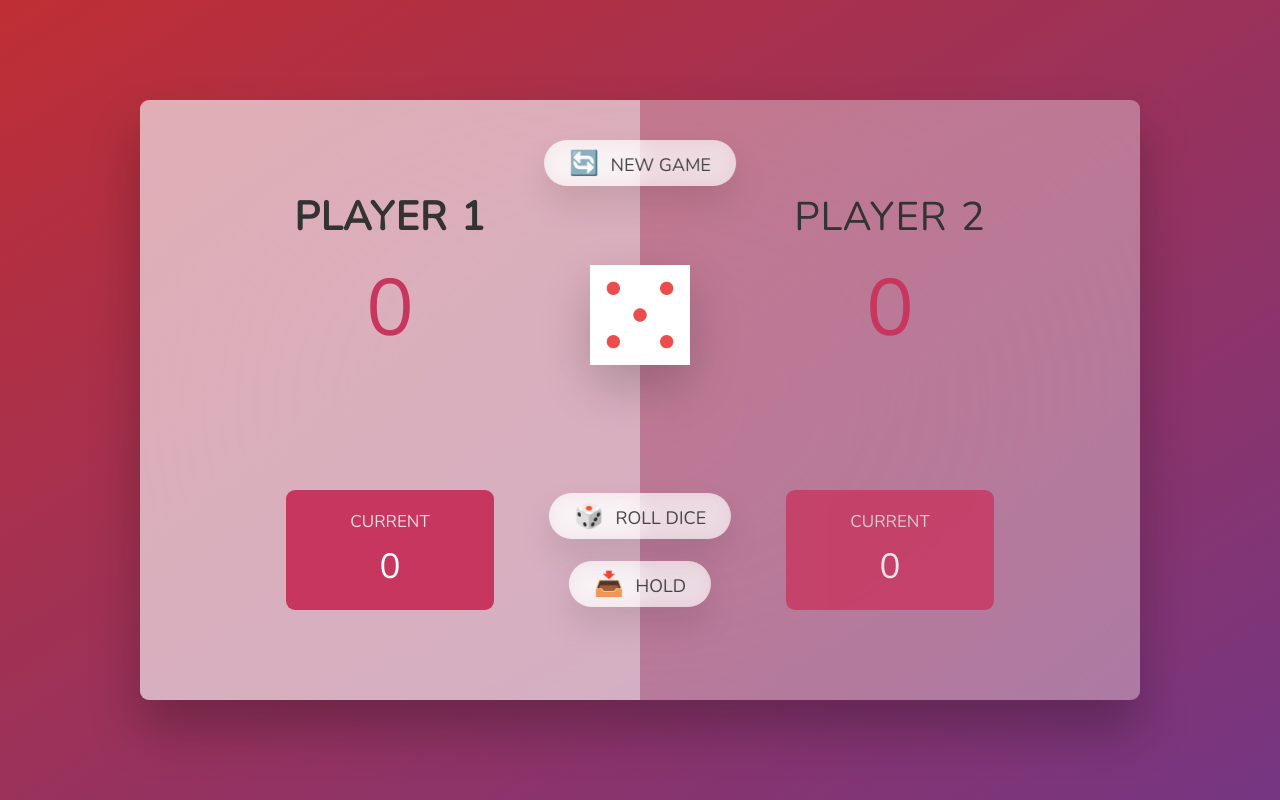
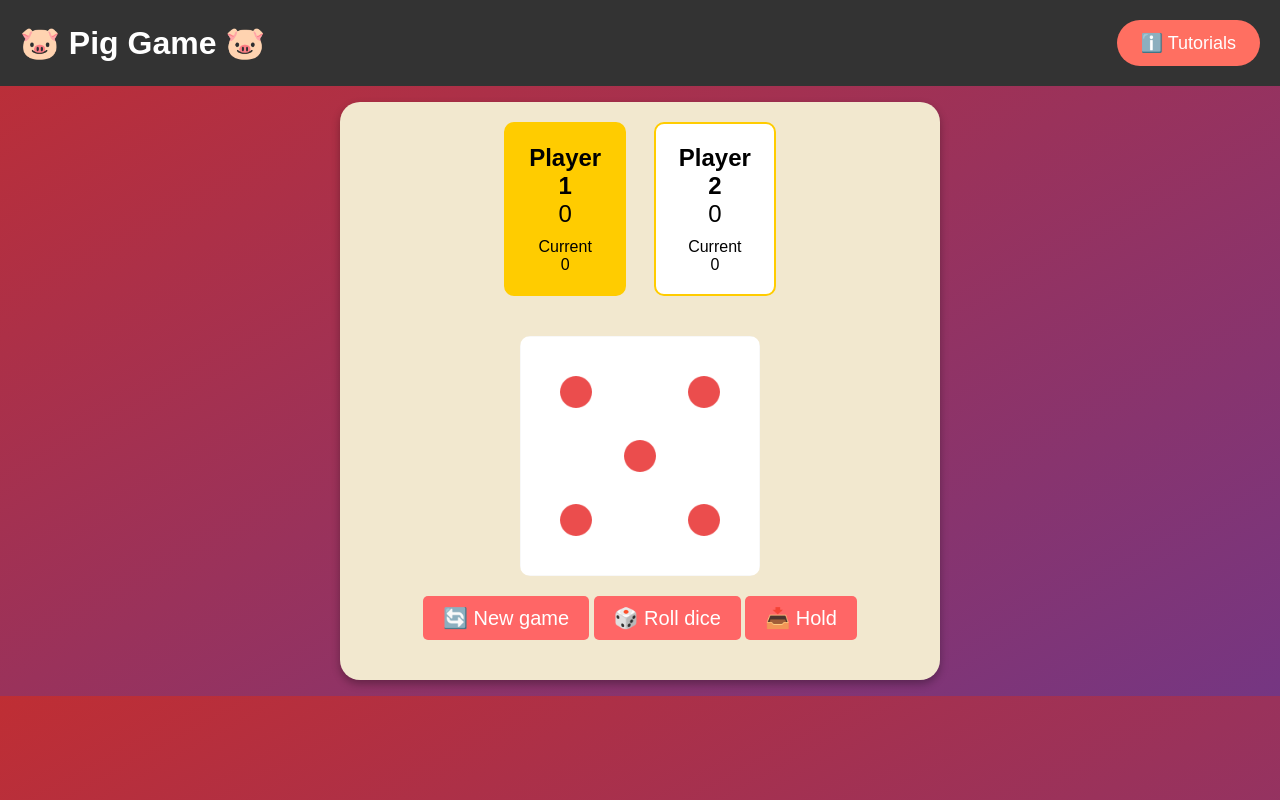
Before and after one commit to NeNorvalls/pig-game, a plain HTML site: page index.html in a window 1280 px wide. Drawn offline with nearby package versions, Linux system fonts and the light colour scheme.

Commit message:
changing my designs

```diff
--- a/index.html
+++ b/index.html
@@ -8,7 +8,18 @@
     <title>Pig Game</title>
   </head>
   <body>
+    <header class="header">
+      <div class="header-container">
+        <h1 class="header-title">🐷 Pig Game 🐷</h1>
+        <a href="tutorial.html" class="btn" id="btn--tutorials" target="_blank"
+          >ℹ️ Tutorials</a
+        >
+      </div>
+    </header>
+
     <main>
+      <div class="game-container">
+        <div class="players">
           <section class="player player--0 player--active">
             <h2 class="name" id="name--0">Player 1</h2>
             <p class="score" id="score--0">43</p>
@@ -25,12 +36,20 @@
               <p class="current-score" id="current--1">0</p>
             </div>
           </section>
+        </div>
 
+        <div class="dice-container">
           <img src="dice-5.png" alt="Playing dice" class="dice" />
+        </div>
+
+        <div class="game-controls">
           <button class="btn btn--new">🔄 New game</button>
           <button class="btn btn--roll">🎲 Roll dice</button>
           <button class="btn btn--hold">📥 Hold</button>
+        </div>
+      </div>
     </main>
+
     <script src="script.js"></script>
   </body>
 </html>
--- a/style.css
+++ b/style.css
@@ -3,165 +3,206 @@
 * {
   margin: 0;
   padding: 0;
-  box-sizing: inherit;
-}
-
-html {
-  font-size: 62.5%;
   box-sizing: border-box;
 }
 
 body {
-  font-family: 'Nunito', sans-serif;
-  font-weight: 400;
-  height: 100vh;
-  color: #333;
+  font-family: Arial, sans-serif;
   background-image: linear-gradient(to top left, #753682 0%, #bf2e34 100%);
-  display: flex;
-  align-items: center;
-  justify-content: center;
 }
 
-/* LAYOUT */
-main {
-  position: relative;
-  width: 100rem;
-  height: 60rem;
-  background-color: rgba(255, 255, 255, 0.35);
-  backdrop-filter: blur(200px);
-  filter: blur();
-  box-shadow: 0 3rem 5rem rgba(0, 0, 0, 0.25);
-  border-radius: 9px;
-  overflow: hidden;
+.header {
+  background-color: #333;
+  color: #fff;
+  padding: 20px;
+}
+
+.header-container {
   display: flex;
+  justify-content: space-between;
+  align-items: center;
+}
+
+.header-title {
+  margin: 0;
+  font-size: 32px;
+}
+
+@media only screen and (max-width: 768px) {
+  .header-title {
+    font-size: 24px;
+  }
+}
+
+/* ================================================= */
+#btn--tutorials {
+  display: inline-block;
+  padding: 12px 24px;
+  font-size: 18px;
+  text-decoration: none;
+  border-radius: 30px;
+  border: none;
+  color: #fff;
+  background-color: #ff6f61;
+  transition: background-color 0.3s ease, transform 0.3s ease;
+}
+
+#btn--tutorials:hover {
+  background-color: #ff463b;
+  transform: translateY(-2px);
+}
+
+/* Media query for smaller devices */
+@media only screen and (max-width: 768px) {
+  #btn--tutorials {
+    font-size: 16px;
+    padding: 10px 20px;
+  }
+}
+
+/* Animation for hover effect */
+@keyframes buttonHover {
+  0% {
+    transform: translateY(0);
+  }
+  50% {
+    transform: translateY(-4px);
+  }
+  100% {
+    transform: translateY(0);
+  }
+}
+
+#btn--instructions:hover {
+  animation: buttonHover 0.3s ease;
+}
+
+/* ==========================================Game Button Styles */
+.btn {
+  display: inline-block;
+  padding: 10px 20px;
+  font-size: 20px;
+  border: none;
+  background-color: #ff6666;
+  color: #fff;
+  cursor: pointer;
+  text-decoration: none;
+  border-radius: 5px;
+  transition: background-color 0.3s ease-in-out;
+}
+
+.btn:hover {
+  background-color: #ff4d4d;
+}
+
+/* Media query for smaller devices */
+@media only screen and (max-width: 768px) {
+  .btn {
+    padding: 8px 16px;
+    font-size: 16px;
+    margin: 5px;
+  }
+}
+
+/* ===================================GAME cONTAINER sTYLES */
+.game-container {
+  display: flex;
+  flex-direction: column;
+  align-items: center;
+  width: 80%;
+  max-width: 600px;
+  margin: 1rem auto;
+  padding: 20px;
+  background-color: #f2e8cf;
+  border-radius: 20px;
+  box-shadow: 0 4px 8px rgba(0, 0, 0, 0.3);
+}
+
+/* ========================================Players Container Styles */
+.players {
+  display: flex;
+  justify-content: space-between;
+  margin-bottom: 20px;
+}
+
+@media only screen and (max-width: 768px) {
+  .players {
+    flex-direction: column;
+    align-items: center;
+  }
 }
 
 .player {
-  flex: 50%;
-  padding: 9rem;
-  display: flex;
-  flex-direction: column;
-  align-items: center;
-  transition: all 0.75s;
+  flex-basis: 45%;
+  padding: 20px;
+  background-color: #fff;
+  border: 2px solid #ffcc00;
+  border-radius: 10px;
+  text-align: center;
 }
 
-/* ELEMENTS */
-.name {
-  position: relative;
-  font-size: 4rem;
-  text-transform: uppercase;
-  letter-spacing: 1px;
-  word-spacing: 2px;
-  font-weight: 300;
-  margin-bottom: 1rem;
+@media only screen and (max-width: 768px) {
+  .player {
+    flex-basis: 100%;
+    margin-bottom: 20px;
+  }
+}
+
+.player--active {
+  background-color: #ffcc00;
 }
 
 .score {
-  font-size: 8rem;
-  font-weight: 300;
-  color: #c7365f;
-  margin-bottom: auto;
-}
-
-.player--active {
-  background-color: rgba(255, 255, 255, 0.4);
-}
-.player--active .name {
-  font-weight: 700;
-}
-.player--active .score {
-  font-weight: 400;
-}
-
-.player--active .current {
-  opacity: 1;
+  font-size: 24px;
 }
 
 .current {
-  background-color: #c7365f;
-  opacity: 0.8;
-  border-radius: 9px;
-  color: #fff;
-  width: 65%;
-  padding: 2rem;
-  text-align: center;
-  transition: all 0.75s;
+  margin-top: 10px;
 }
 
-.current-label {
-  text-transform: uppercase;
-  margin-bottom: 1rem;
-  font-size: 1.7rem;
-  color: #ddd;
-}
-
-.current-score {
-  font-size: 3.5rem;
-}
-
-/* ABSOLUTE POSITIONED ELEMENTS */
-.btn {
-  position: absolute;
-  left: 50%;
-  transform: translateX(-50%);
-  color: #444;
-  background: none;
-  border: none;
-  font-family: inherit;
-  font-size: 1.8rem;
-  text-transform: uppercase;
-  cursor: pointer;
-  font-weight: 400;
-  transition: all 0.2s;
-
-  background-color: white;
-  background-color: rgba(255, 255, 255, 0.6);
-  backdrop-filter: blur(10px);
-
-  padding: 0.7rem 2.5rem;
-  border-radius: 50rem;
-  box-shadow: 0 1.75rem 3.5rem rgba(0, 0, 0, 0.1);
-}
-
-.btn::first-letter {
-  font-size: 2.4rem;
-  display: inline-block;
-  margin-right: 0.7rem;
-}
-
-.btn--new {
-  top: 4rem;
-}
-.btn--roll {
-  top: 39.3rem;
-}
-.btn--hold {
-  top: 46.1rem;
-}
-
-.btn:active {
-  transform: translate(-50%, 3px);
-  box-shadow: 0 1rem 2rem rgba(0, 0, 0, 0.15);
-}
-
-.btn:focus {
-  outline: none;
+.dice-container {
+  position: relative;
+  margin-top: 20px;
+  margin-bottom: 20px;
+  animation: bounce 1s infinite alternate;
 }
 
 .dice {
-  position: absolute;
-  left: 50%;
-  top: 16.5rem;
-  transform: translateX(-50%);
-  height: 10rem;
-  box-shadow: 0 2rem 5rem rgba(0, 0, 0, 0.2);
+  max-width: 80%;
+  display: block;
+  margin: 0 auto;
+  border-radius: 10px;
+  transition: transform 0.5s ease-in-out;
 }
 
-.player--winner {
-  background-color: #2f2f2f;
+.game-controls {
+  text-align: center;
+  margin-bottom: 20px;
 }
 
-.player--winner .name {
-  font-weight: 700;
-  color: #c7365f;
+/* Animation for dice */
+@keyframes rollDice {
+  0% {
+    transform: rotate(0deg);
+  }
+  50% {
+    transform: rotate(180deg) translateY(-50%);
+  }
+  100% {
+    transform: rotate(360deg);
+  }
 }
+
+.roll-animation {
+  animation: rollDice 1s cubic-bezier(0.1, 0.57, 0.1, 1) infinite;
+}
+
+@keyframes bounce {
+  0%,
+  100% {
+    transform: translateY(0);
+  }
+  50% {
+    transform: translateY(-20px);
+  }
+}
--- /dev/null
+++ b/styles.css
@@ -0,0 +1,126 @@
+/* Import Google Fonts */
+@import url('https://fonts.googleapis.com/css2?family=Nunito&display=swap');
+
+* {
+  margin: 0;
+  padding: 0;
+  box-sizing: border-box;
+}
+
+/* Base Styles */
+html {
+  font-size: 100%;
+}
+
+body {
+  font-family: 'Nunito', sans-serif;
+  font-weight: 400;
+  height: 100vh;
+  color: #f2f2f2;
+  background-image: linear-gradient(to top left, #753682 0%, #bf2e34 100%);
+  display: flex;
+  flex-direction: column;
+}
+
+/* Header Styles */
+header {
+  background-color: #333;
+  color: white;
+  padding: 20px;
+}
+
+.header-container {
+  max-width: 1200px;
+  margin: 0 auto;
+  display: flex;
+  justify-content: center;
+}
+
+#btn {
+  padding: 12px 24px;
+  font-size: 1.6rem;
+  text-decoration: none;
+  color: white;
+  border: none;
+  border-radius: 10px;
+  background-color: #4caf50;
+  cursor: pointer;
+  transition: all 0.3s ease;
+}
+
+#btn:hover {
+  background-color: #45a049;
+  transform: scale(1.05);
+}
+
+/* Main Content Styles */
+main {
+  margin: 20px;
+}
+
+h1 {
+  font-size: 3.5rem;
+  margin-bottom: 20px;
+  text-align: center;
+}
+
+.content {
+  margin-bottom: 30px;
+}
+
+h2 {
+  font-size: 2.8rem;
+  margin-bottom: 15px;
+}
+
+p {
+  font-size: 1.8rem;
+  line-height: 1.5;
+  margin-bottom: 15px;
+}
+
+ul,
+ol {
+  margin-left: 30px;
+  font-size: 1.8rem;
+  line-height: 1.5;
+}
+
+/* Footer Styles */
+footer {
+  background-color: #333;
+  color: white;
+  text-align: center;
+  padding: 20px;
+}
+
+/* Responsive Styles */
+@media screen and (max-width: 768px) {
+  h1 {
+    font-size: 2.8rem;
+  }
+
+  h2 {
+    font-size: 2.2rem;
+  }
+
+  p,
+  ul,
+  ol {
+    font-size: 1.6rem;
+  }
+
+  #btn {
+    padding: 10px 20px;
+    font-size: 1.4rem;
+  }
+
+  header {
+    padding: 15px;
+  }
+
+  .header-container {
+    flex-direction: column;
+    align-items: center;
+  }
+}
```
Also changed, not shown: tutorial.html (added, +94 -0 lines), 1 other file. Lines whose indentation alone changed are shown as unchanged.
